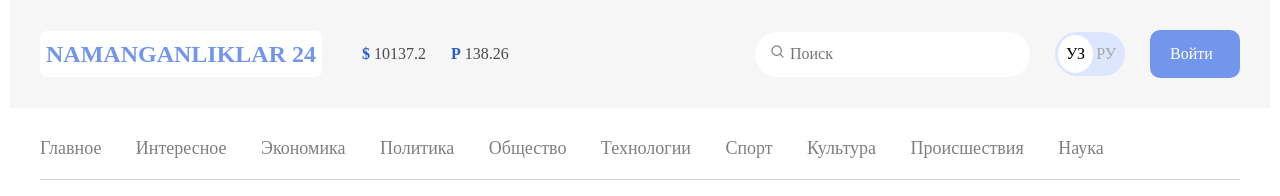
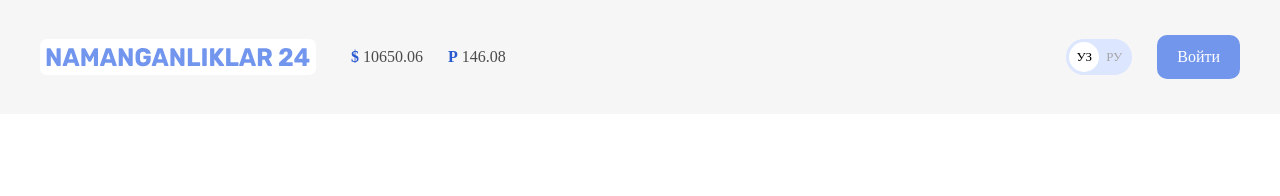
Before and after one commit to Baxtibay/Namanganliklar_24, a plain HTML site: page index.html in a window 1280 px wide. Drawn offline with nearby package versions, Linux system fonts and the light colour scheme.

Commit message:
Update site-header to site-header-top and without search-form.

```diff
--- a/css/styles.css
+++ b/css/styles.css
@@ -28,6 +28,32 @@ img {
   height: auto;
 }
 
+/* BUTTON */
+.button {
+  display: inline-block;
+  padding: 13px 20px;
+  border-radius: 10px;
+  font-size: 16px;
+  line-height: normal;
+  font-weight: 500;
+  text-decoration: none;
+  text-align: center;
+  cursor: pointer;
+}
+
+.button-primary {
+  background-color: #7296ec;
+  color: #fff;
+}
+
+.button-primary:hover {
+  opacity: 0.8;
+}
+
+.button-primary:active {
+  opacity: 0.6;
+}
+
 
 /* CONTAINER */
 .container {
@@ -39,152 +65,76 @@ img {
   margin-right: auto;
 }
 
-/* SITE-HEADER */
 
-
-.site-header-container {
+/* SITE-HEADER-TOP */
+.site-header-top {
   padding-top: 30px;
   padding-bottom: 30px;
-  display: flex;
-  align-items: center;
-  justify-content: space-between;
   background-color: #f6f6f6;
 }
-
-.site-logo {
+.site-header-top-container {
   display: flex;
   align-items: center;
 }
 
-.site-heading {
-  margin: 0;
-  margin-right: 40px;
-  padding: 9px 6px;
+.site-header-logo {
+  display: flex;
+  padding: 8px 6px;
+  margin-right: 35px;
   border-radius: 7px;
   background-color: #fff;
-  color: #7296ee;
-  font-weight: 700;
-  font-size: 24px;
-  line-height: 28px;
-  text-transform: uppercase;
 }
 
-.site-heading-course:not(:last-child) {
+.site-header-logo:hover {
+  opacity: 0.8;
+}
+
+.site-header-logo:active {
+  opacity: 0.6;
+}
+
+/* CURRENCY-RATES */
+.currency-rates {
+  display: flex;
+  align-items: center;
+  padding: 0;
+  margin-right: auto;
+  list-style: none;
+}
+
+.currency-rates-item:not(:last-child) {
   margin-right: 25px;
 }
 
-.site-heading-course strong {
+.currency-rates-type {
   color: #2959ce;
 }
 
-.header-logoin {
+/* LANG-TOOGLE */
+.lang-toogle {
   display: flex;
-  align-items: center;
+  padding: 3px;
+  margin-right: 25px;
+  border-radius: 39px;
+  background-color: #dce6ff;
 }
 
-.header-search {
-  display: flex;
-  align-items: center;
-  justify-content: start;
-  margin-right: 25px;
-  width: 275px;
-  height: 45px;
-  border-radius: 60px;
-  background-color: #fff;
+.lang-toogle-link {
+  width: 30px;
+  height: 30px;
+  border-radius: 50%;
+  font-size: 13px;
+  line-height: 30px;
+  color: #a6a6a6;
+  text-align: center;
+  text-decoration: none;
 }
 
-.header-search-btn {
-  align-self: end;
-  color: #8D8D8D;
-  padding: 0;
-  padding-left: 15px;
-  border: none;
-  background-color: transparent;
-  text-align: center;
-  display: inline-block;
-}
-
-.bx-search {
-  cursor: pointer;
-  display: block;
-}
-
-/* HEADER-INPUT */
-.header-input {
-  border: none;
-  outline: none;
-  padding: 0;
-  align-self: center;
-}
-
-/* HEADER-LANGUAGE-BUTTON */
-.header-lang-btn {
-  width: 70px;
-  display: flex;
-  margin-right: 25px;
-  align-items: center;
-  justify-content: start;
-  background-color: #DCE6FF;
-  border-radius: 39px;
-}
-
-.header-lang-text {
-  text-transform: uppercase;
-}
-
-.lang-uz {
-  display: inline-block;
-  padding: 8px;
-  margin: 3px;
-  border-radius: 50%;
+.lang-toogle-link-active {
   background-color: #fff;
   color: #000;
 }
-
-.lang-ru {
-  color: #a6a6a6;
+.button {
 }
-
-/* HEADER-SIGN IN */
-.header-login {
-  width: 90px;
-  padding: 13px 20px;
-  border-radius: 10px;
-  background-color: #7296EC;
+.button-primary {
 }
-
-.header-login-text {
-  text-decoration: none;
-  color: #fff;
-  font-weight: 500;
-  line-height: 19px;
-}
-
-/* SITENAV */
-.site-nav {
-  border-bottom: 1px solid #d1d1d1;
-}
-
-.sitenav-list {
-  display: flex;
-  list-style-type: none;
-  margin: 0;
-  padding: 0;
-  padding-top: 30px;
-  padding-bottom: 20px;
-}
-
-.sitenav-items {
-  font-weight: 500;
-  font-size: 18px;
-  line-height: 21px;
-}
-
-.sitenav-items:not(:last-child) {
-  margin-right: 34.45px;
-}
-
-.sitenav-link {
-  text-decoration: none;
-  color: #7f7f7f;;
-}
--- a/index.html
+++ b/index.html
@@ -19,73 +19,44 @@
   <link rel="stylesheet" href="css/styles.css">
 </head>
 <body>
+
+  <!-- SITE-HEADER -->
   <header class="site-header">
-    <div class="site-header-container container">
-      <div class="site-logo">
-        <h1 class="site-heading">NAMANGANLIKLAR 24</h1>
-        <span class="site-heading-course"><strong>$</strong> 10137.2</span>
-        <span class="site-heading-course"><strong>P</strong> 138.26</span>
-      </div>
+    <!-- SITE-HEADER-TOP -->
+<div class="site-header-top">
+  <div class="site-header-top-container container">
+    <!-- SITE-HEADER-LOGO -->
+    <a class="site-header-logo" href="index.html">
+      <img class="site-header-logo-img" src="img/logo-purple.svg" alt="" width="264" height="28">
+    </a>
 
-      <div class="header-logoin">
-        <div class="header-search">
-          <form action="#">
-            <button class="header-search-btn">
-              <i class='bx bx-search'></i>
-            </button>
-            <input class="header-input" type="text" placeholder="Поиск">
-          </form>
-        </div>
+    <!-- CURRENCY-RATTES -->
+    <ul class="currency-rates">
+      <li class="currency-rates-item">
+        <b class="currency-rates-type">$</b>
+        <span class="currency-rates-value">10650.06</span>
+      </li>
 
-        <div class="header-lang-btn">
-          <span class="header-lang-text lang-uz">уз</span>
-          <span class="header-lang-text lang-ru">ру</span>
-        </div>
+      <li class="currency-rates-item">
+        <b class="currency-rates-type">Р</b>
+        <span class="currency-rates-value">146.08</span>
+      </li>
+    </ul>
 
-        <div class="header-login">
-          <a class="header-login-text" href="#">Войти</a>
-        </div>
-      </div>
+    <!-- GLOBAL-SEARCH-FORM -->
+
+    <!-- LANG-TOOGLE -->
+    <div class="lang-toogle">
+      <a class="lang-toogle-link lang-toogle-link-active" href="index.html">УЗ</a>
+      <a class="lang-toogle-link" href="index.html">РУ</a>
     </div>
 
-    <!-- SITE-NAV -->
-    <div class="container">
-      <nav class="site-nav">
-        <ul class="sitenav-list">
-          <li class="sitenav-items">
-            <a class="sitenav-link" href="#">Главное</a>
-          </li>
-          <li class="sitenav-items">
-            <a class="sitenav-link" href="#">Интересное</a>
-          </li>
-          <li class="sitenav-items">
-            <a class="sitenav-link" href="#">Экономика</a>
-          </li>
-          <li class="sitenav-items">
-            <a class="sitenav-link" href="#">Политика</a>
-          </li>
-          <li class="sitenav-items">
-            <a class="sitenav-link" href="#">Общество</a>
-          </li>
-          <li class="sitenav-items">
-            <a class="sitenav-link" href="#">Технологии</a>
-          </li>
-          <li class="sitenav-items">
-            <a class="sitenav-link" href="#">Спорт</a>
-          </li>
-          <li class="sitenav-items">
-            <a class="sitenav-link" href="#">Культура</a>
-          </li>
-          <li class="sitenav-items">
-            <a class="sitenav-link" href="#">Происшествия</a>
-          </li>
-          <li class="sitenav-items">
-            <a class="sitenav-link" href="#">Наука</a>
-          </li>
-        </ul>
-      </nav>
-    </div>
+    <!-- SITE-HEADER-AUT -->
+    <a class="button button-primary" href="#">Войти</a>
+  </div>
+</div>
   </header>
+
 
   <main>
     <div class="adversiting">
```
Also changed, not shown: img/logo-purple.svg (added).
